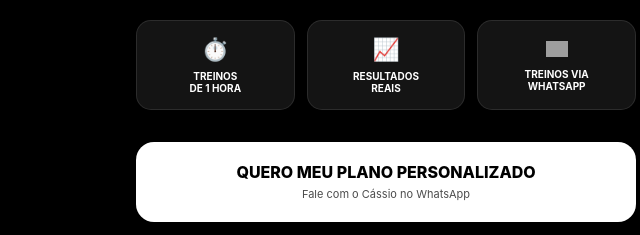
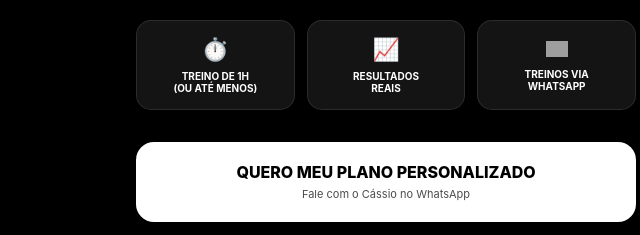
Before and after one commit to Marquezz-sys/cmtreinos, a plain HTML site: page index.html in a window 1280 px wide. Shown: the part 234-469 px from the top of the page, 254-894 px from the left. Drawn offline with Linux system fonts and the light colour scheme; grey boxes are pictures that could not be loaded.

Commit message:
Update index.html

```diff
--- a/index.html
+++ b/index.html
@@ -151,7 +151,7 @@
         <div class="features">
             <div class="feature-item">
                 <div style="font-size: 22px;">⏱️</div>
-                <span>Treinos <br> de 1 Hora</span>
+                <span>Treino de 1h<br>(ou até menos)</span>
             </div>
             <div class="feature-item">
                 <div style="font-size: 22px;">📈</div>
```
